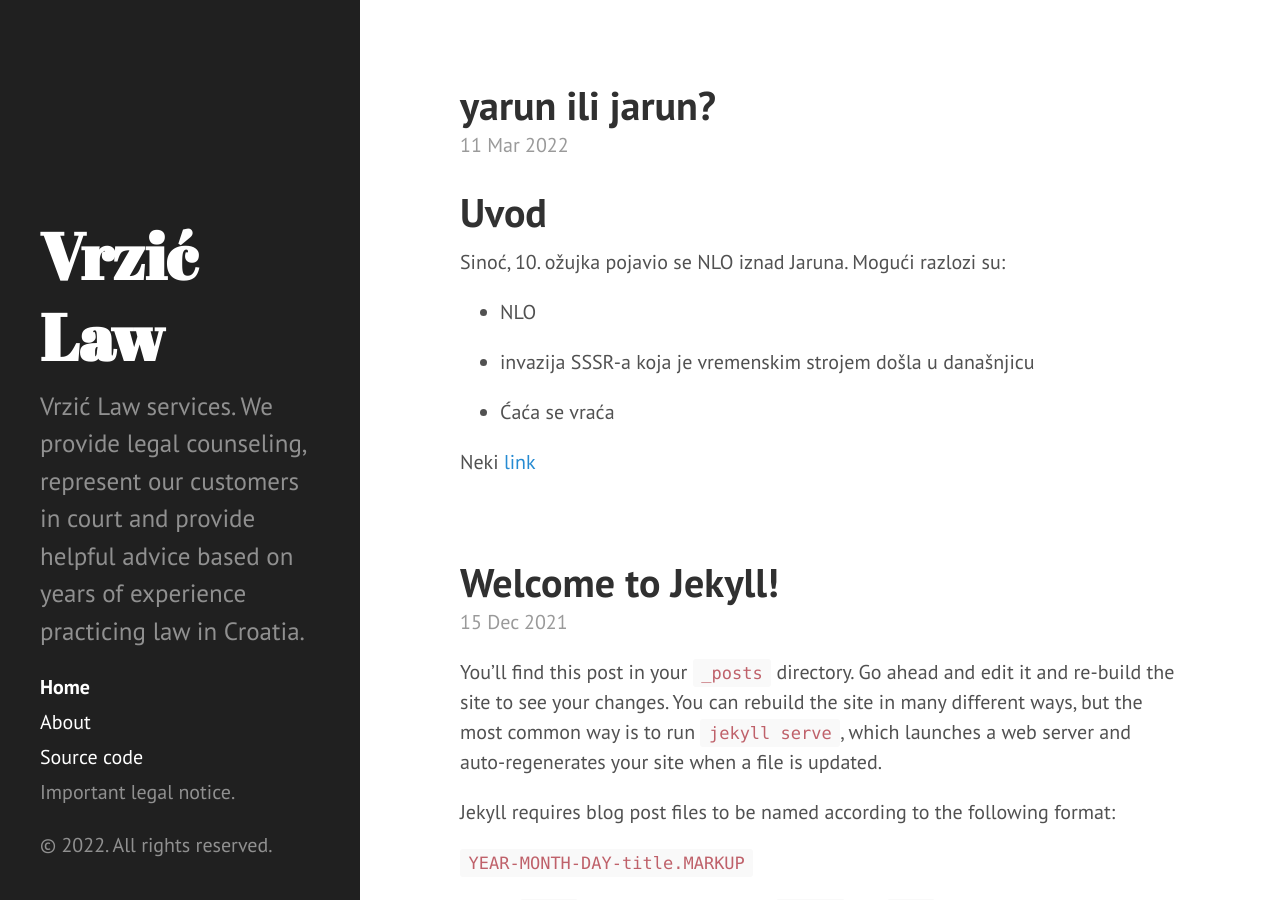
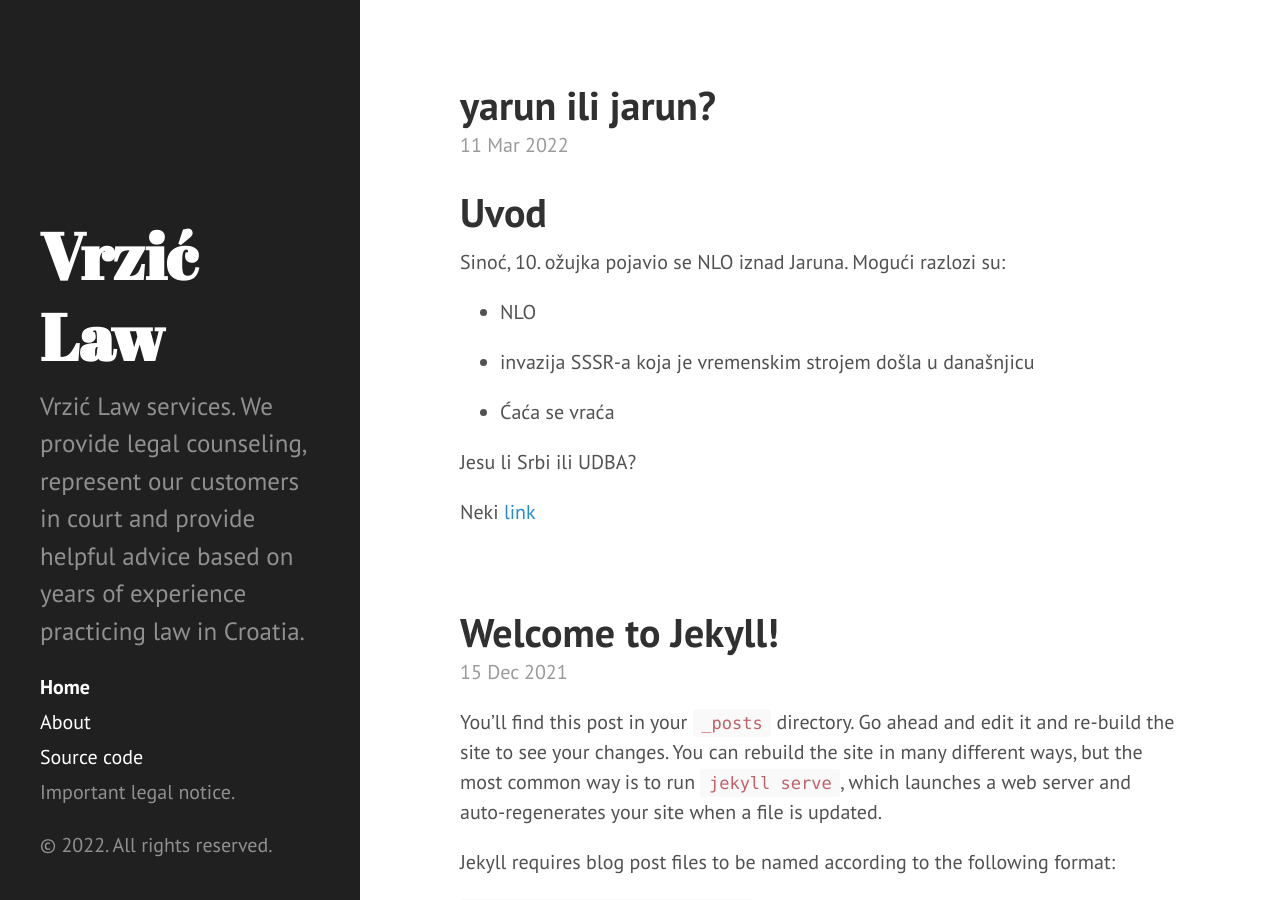
Before and after one commit to dash-sha/dash-sha.github.io, a Jekyll site: the page built from index.html, in a window 1280 px wide and 900 px high. Built offline with Jekyll 4.4.1, drawn with Linux system fonts in a browser that asks for light colours; the list of posts is cut into pages by our own code.

Commit message:
Updated Yarun Ili Jarun

```diff
--- a/_posts/2022-03-11-yarun-ili-jarun.markdown
+++ b/_posts/2022-03-11-yarun-ili-jarun.markdown
@@ -19,4 +19,6 @@ Sinoć, 10. ožujka pojavio se NLO iznad Jaruna. Mogući razlozi su:
 
 * Ćaća se vraća
 
+Jesu li Srbi ili UDBA?
+
 Neki [link](https://www.index.hr/vijesti/rubrika/zagreb/1553.aspx)
```
